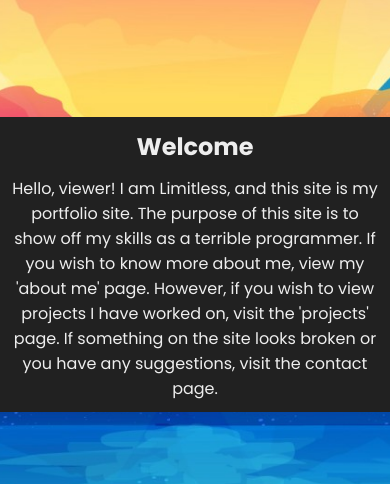
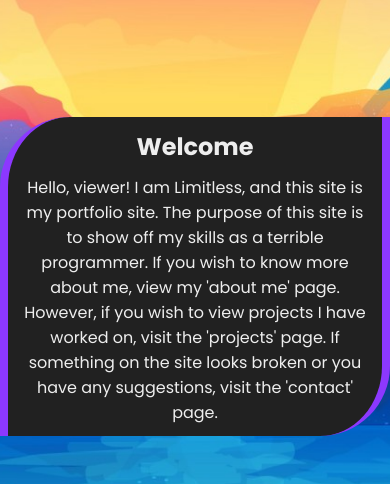
Before and after one commit to williamjroche/personal-site, a plain HTML site: page index.html in a window 390 px wide. Shown: the part 297-781 px from the top of the page. Drawn offline with Linux system fonts and the light colour scheme.

Commit message:
Add files via upload
-bug fixes

```diff
--- a/index.html
+++ b/index.html
@@ -43,7 +43,7 @@
             </div>
             <div class="wrapper2">
                 <h2 class="welcome">Welcome</h2>
-                <p class="text">Hello, viewer! I am Limitless, and this site is my portfolio site. The purpose of this site is to show off my skills as a terrible programmer. If you wish to know more about me, view my 'about me' page. However, if you wish to view projects I have worked on, visit the 'projects' page. If something on the site looks broken or you have any suggestions, visit the contact page.</p>
+                <p class="text">Hello, viewer! I am Limitless, and this site is my portfolio site. The purpose of this site is to show off my skills as a terrible programmer. If you wish to know more about me, view my 'about me' page. However, if you wish to view projects I have worked on, visit the 'projects' page. If something on the site looks broken or you have any suggestions, visit the 'contact' page.</p>
             </div>
 <!--Footer--><!--Footer--><!--Footer--><!--Footer--><!--Footer--><!--Footer--><!--Footer--><!--Footer--><!--Footer--><!--Footer--><!--Footer--><!--Footer--><!--Footer--><!--Footer--><!--Footer--><!--Footer-->
         <footer>
--- a/style.css
+++ b/style.css
@@ -40,6 +40,10 @@ body{
 .wrapper2{
   margin-top: 30%;
   background-color: var(--dark);
+  border-left: 8px solid var(--primary);
+  border-right: 8px solid var(--primary);
+  border-top-left-radius: 70px;
+  border-bottom-right-radius: 70px;
 }
 div.wrapper{
   margin-top: 40%;
@@ -277,6 +281,9 @@ h1{
   div.wrapper{
     margin-top: 20%;
   }
+  body{
+    height: 150vh;
+  }
 }
 /*Weird screen sizes*/
 @media only screen and (min-width: 500px) and (max-width: 768px){
@@ -285,4 +292,7 @@ h1{
     margin-left: 25%;
     margin-right: 25%;
   }
+  body{
+    height: 150vh;
+  }
 }
```
